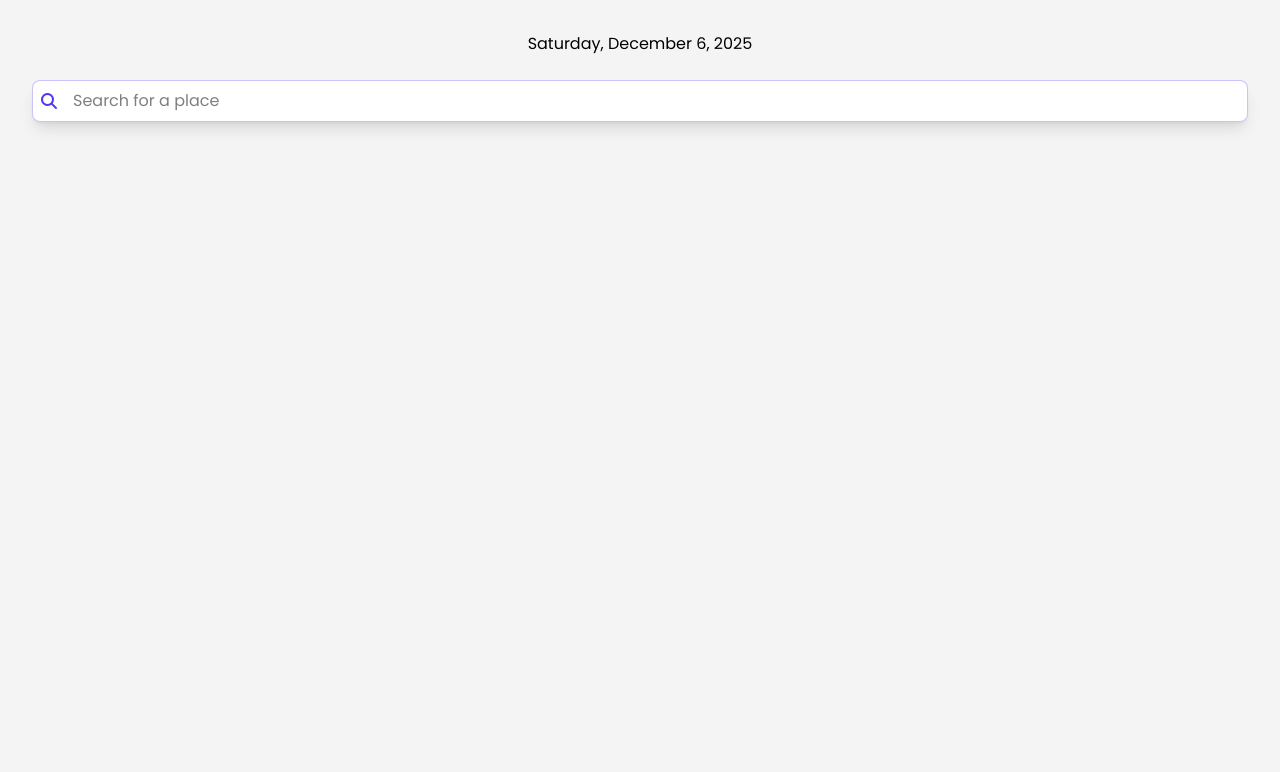
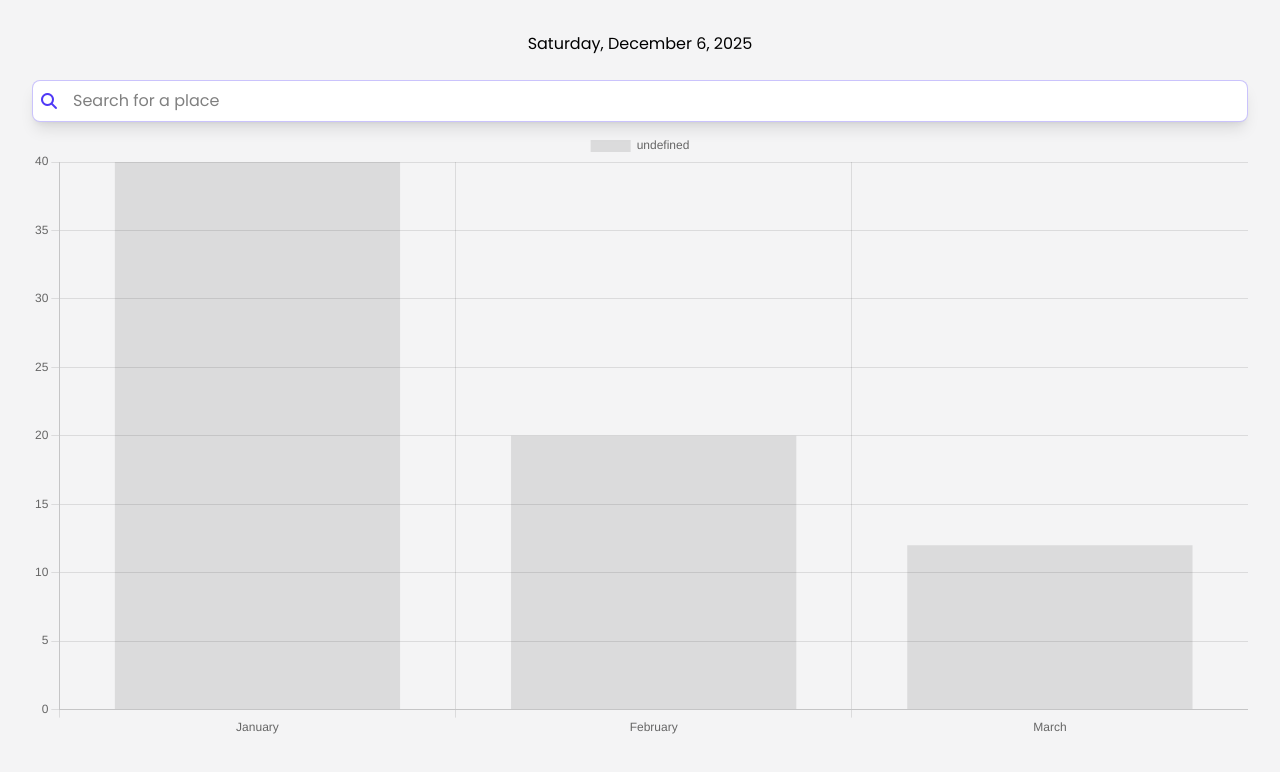
Before and after one commit to kwishart24/weather-app-vue.js, a Vue app: page / in a window 1280 px wide. Shown: the top 772 px of the page. Built offline with nearby package versions, Linux system fonts and the light colour scheme.

Commit message:
started watching video on chart.js, added sample bar chart

```diff
--- a/package.json
+++ b/package.json
@@ -15,8 +15,10 @@
   },
   "dependencies": {
     "@fortawesome/fontawesome-free": "^7.1.0",
+    "chart.js": "^4.5.1",
     "pinia": "^3.0.4",
     "vue": "^3.5.25",
+    "vue-chartjs": "^5.3.3",
     "vue-router": "^4.6.3"
   },
   "devDependencies": {
--- a/src/App.vue
+++ b/src/App.vue
@@ -2,6 +2,7 @@
 import { ref } from 'vue'
 import SearchInput from './components/SearchInput.vue'
 import WeatherCard from './components/WeatherCard.vue'
+import BarChart from './components/BarChart.vue'
 
 const places = ref([])
 
@@ -39,7 +40,19 @@
         <WeatherCard :place="place" @delete-place="deletePlace" />
       </div>
     </div>
+
+    <!-- Bar Chart -->
+    <div class="container">
+      <BarChart/>
+    </div>
+
   </main>
 </template>
 
-<style scoped></style>
+<style scoped>
+  .container {
+    display: flex;
+    flex-direction: column;
+    gap: 1rem;
+  }
+</style>
--- /dev/null
+++ b/src/components/BarChart.vue
@@ -0,0 +1,34 @@
+<template>
+  <Bar id="my-chart-id" :options="chartOptions" :data="chartData" />
+</template>
+
+<script>
+import { Bar } from 'vue-chartjs'
+import {
+  Chart as ChartJS,
+  Title,
+  Tooltip,
+  Legend,
+  BarElement,
+  CategoryScale,
+  LinearScale,
+} from 'chart.js'
+
+ChartJS.register(Title, Tooltip, Legend, BarElement, CategoryScale, LinearScale)
+
+export default {
+  name: 'BarChart',
+  components: { Bar },
+  data() {
+    return {
+      chartData: {
+        labels: ['January', 'February', 'March'],
+        datasets: [{ data: [40, 20, 12] }],
+      },
+      chartOptions: {
+        responsive: true,
+      },
+    }
+  },
+}
+</script>
```
Also changed, not shown: src/assets/main.css (+16 -0 lines), 1 other file (tests, documents, lock files or other folders).
